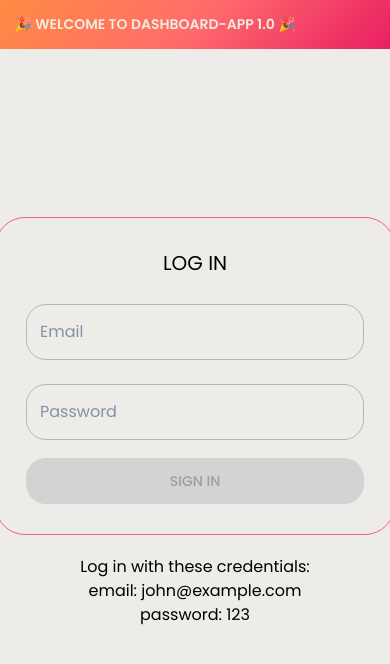
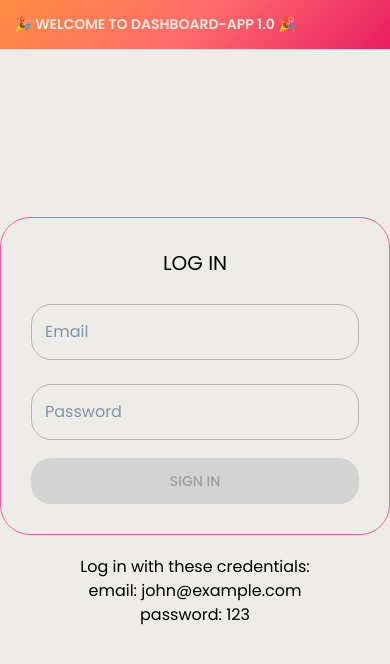
Before and after one commit to bdaniek/dashboard-app, a React (Vite) app in the folder dashboard-frontend/: page / in a window 390 px wide. Shown: the top 664 px of the page. Built offline with nearby package versions, Linux system fonts and the light colour scheme; no server answers.

Commit message:
added RWD

```diff
--- a/dashboard-frontend/src/components/Header/Header.styles.ts
+++ b/dashboard-frontend/src/components/Header/Header.styles.ts
@@ -1,6 +1,6 @@
 import { styled, Button } from '@mui/material';
 
-export const Wrapper = styled('div')`
+export const Wrapper = styled('div')<{ isMobile: boolean }>`
   height: 80px;
   flex-shrink: 0;
   width: 100%;
@@ -9,6 +9,14 @@ export const Wrapper = styled('div')`
   align-items: center;
   justify-content: space-between;
   border-bottom: 1px solid ${({ theme }) => theme.palette.text.secondary};
+
+  ${({ isMobile }) =>
+    isMobile &&
+    `
+    flex-direction: column;
+    height: 110px;
+    justify-content: center;
+  `}
 `;
 
 export const DateText = styled('div')`
--- a/dashboard-frontend/src/components/Header/Header.tsx
+++ b/dashboard-frontend/src/components/Header/Header.tsx
@@ -6,13 +6,15 @@ import {
 } from '@/components/Header/Header.styles.ts';
 import { useCurrentDate } from '@/hooks/useCurrentDate.ts';
 import { useAuth } from '@/context/AuthContext.tsx';
+import { useIsMobile } from '@/hooks/useIsMobile.ts';
 
 const Header = () => {
   const { logout } = useAuth();
   const date = useCurrentDate();
+  const isMobile = useIsMobile();
 
   return (
-    <Wrapper>
+    <Wrapper isMobile={isMobile}>
       <DateText>
         <TimeContainer>{date.toLocaleTimeString()}</TimeContainer>
         <span>{date.toLocaleDateString()}</span>
--- a/dashboard-frontend/src/components/TimeRangeSwitcher/TimeRangeSwitcher.styles.ts
+++ b/dashboard-frontend/src/components/TimeRangeSwitcher/TimeRangeSwitcher.styles.ts
@@ -1,6 +1,6 @@
 import { styled } from '@mui/material';
 
-export const Wrapper = styled('div')`
+export const Wrapper = styled('div')<{ isMobile: boolean }>`
   height: 40px;
   flex-shrink: 0;
   display: flex;
@@ -11,6 +11,12 @@ export const Wrapper = styled('div')`
   gap: 8px;
   width: fit-content;
   margin: 10px 40px 0 40px;
+
+  ${({ isMobile }) =>
+    isMobile &&
+    `
+      margin: 10px auto 0 auto;
+  `}
 `;
 
 export const RangeButton = styled('button')<{ isSelected?: boolean }>`
--- a/dashboard-frontend/src/components/TimeRangeSwitcher/TimeRangeSwitcher.tsx
+++ b/dashboard-frontend/src/components/TimeRangeSwitcher/TimeRangeSwitcher.tsx
@@ -1,5 +1,6 @@
 import { type TimeRange, TIME_RANGES } from '@/types/types.ts';
 import { Wrapper, RangeButton } from '@/components/TimeRangeSwitcher/TimeRangeSwitcher.styles.ts';
+import { useIsMobile } from '@/hooks/useIsMobile.ts';
 
 interface TimeRangeSwitcherProps {
   value: TimeRange;
@@ -7,8 +8,9 @@ interface TimeRangeSwitcherProps {
 }
 
 const TimeRangeSwitcher = ({ value, onChange }: TimeRangeSwitcherProps) => {
+  const isMobile = useIsMobile();
   return (
-    <Wrapper>
+    <Wrapper isMobile={isMobile}>
       {TIME_RANGES.map((range) => (
         <RangeButton isSelected={value === range} key={range} onClick={() => onChange(range)}>
           {range}
--- a/dashboard-frontend/src/components/Transactions/Transactions.styles.ts
+++ b/dashboard-frontend/src/components/Transactions/Transactions.styles.ts
@@ -12,7 +12,7 @@ const fadeSlideIn = keyframes`
   }
 `;
 
-export const Wrapper = styled('div')`
+export const Wrapper = styled('div')<{ isMobile: boolean }>`
   height: 100%;
   flex: 1;
   min-width: 280px;
@@ -24,6 +24,12 @@ export const Wrapper = styled('div')`
     linear-gradient(${({ theme }) => theme.palette.background.paper}) padding-box,
     linear-gradient(135deg, #ff8c42, #f05aa0) border-box;
   border-radius: 24px;
+
+  ${({ isMobile }) =>
+    isMobile &&
+    `
+    max-height: 700px;
+  `}
 `;
 
 export const Title = styled('div')`
--- a/dashboard-frontend/src/components/Transactions/Transactions.tsx
+++ b/dashboard-frontend/src/components/Transactions/Transactions.tsx
@@ -15,6 +15,7 @@ import {
 import type { Transaction } from '@/types/types.ts';
 import useInfiniteScroll from 'react-infinite-scroll-hook';
 import CircularProgress from '@mui/material/CircularProgress';
+import { useIsMobile } from '@/hooks/useIsMobile.ts';
 
 const BATCH_SIZE = 8;
 
@@ -24,6 +25,7 @@ interface TransactionsProps {
 
 export const Transactions = ({ transactions }: TransactionsProps) => {
   const [visibleCount, setVisibleCount] = useState(BATCH_SIZE);
+  const isMobile = useIsMobile();
 
   const loadMore = useCallback(() => {
     setTimeout(() => {
@@ -42,7 +44,7 @@ export const Transactions = ({ transactions }: TransactionsProps) => {
   const visibleTransactions = transactions.slice(0, visibleCount);
 
   return (
-    <Wrapper>
+    <Wrapper isMobile={isMobile}>
       <Title>Recent Transactions</Title>
 
       <ScrollContainer>
--- a/dashboard-frontend/src/components/WeeklyActivity/WeeklyActivityChart.styles.ts
+++ b/dashboard-frontend/src/components/WeeklyActivity/WeeklyActivityChart.styles.ts
@@ -1,8 +1,10 @@
 import { styled } from '@mui/material';
 
 export const Wrapper = styled('div')`
-  height: 320px;
+  height: 100%;
+  min-height: 320px;
   min-width: 300px;
+  width: 100%;
   display: flex;
   flex-direction: column;
   flex: 1;
--- /dev/null
+++ b/dashboard-frontend/src/hooks/useIsMobile.ts
@@ -0,0 +1,14 @@
+import { useState, useEffect } from 'react';
+
+export const useIsMobile = (breakpoint = 600) => {
+  const [isMobile, setIsMobile] = useState(window.innerWidth < breakpoint);
+
+  useEffect(() => {
+    const handleResize = () => setIsMobile(window.innerWidth < breakpoint);
+
+    window.addEventListener('resize', handleResize);
+    return () => window.removeEventListener('resize', handleResize);
+  }, [breakpoint]);
+
+  return isMobile;
+};
--- a/dashboard-frontend/src/pages/DashboardPage/DashboardPage.styles.ts
+++ b/dashboard-frontend/src/pages/DashboardPage/DashboardPage.styles.ts
@@ -1,19 +1,36 @@
 import { styled } from '@mui/material';
 
-export const Wrapper = styled('div')`
+export const Wrapper = styled('div')<{ isMobile: boolean }>`
   height: 100vh;
   width: 100%;
   display: flex;
   flex-direction: column;
   overflow: hidden;
+
+  @media (max-width: 1150px) {
+    overflow-y: scroll;
+  }
 `;
 
-export const Container = styled('div')`
+export const Container = styled('div')<{ isMobile: boolean }>`
   display: flex;
   width: 100%;
   overflow: hidden;
   padding: 20px 40px 40px 40px;
   gap: 40px;
+
+  @media (max-width: 1150px) {
+    flex-direction: column;
+    overflow-y: scroll;
+    min-height: fit-content;
+  }
+
+  ${({ isMobile }) =>
+    isMobile &&
+    `
+    flex-direction: column;
+    padding: 20px;
+  `}
 `;
 
 export const Main = styled('div')`
@@ -22,12 +39,22 @@ export const Main = styled('div')`
   flex-direction: column;
   gap: 24px;
 `;
-export const Section = styled('div')`
+
+export const Section = styled('div')<{ isMobile?: boolean }>`
   flex: 1;
   display: flex;
   align-items: center;
   justify-content: center;
   gap: 40px;
+
+  ${({ isMobile }) =>
+    isMobile &&
+    `
+    flex-direction: column;
+    flex: 0;
+    min-height: fit-content;
+    width: 100%:
+  `}
 `;
 
 export const LoaderContainer = styled('div')`
@@ -36,6 +63,7 @@ export const LoaderContainer = styled('div')`
   display: flex;
   justify-content: center;
   align-items: center;
+  text-align: center;
 `;
 
 export const ErrorContainer = styled('div')`
--- a/dashboard-frontend/src/pages/DashboardPage/DashboardPage.tsx
+++ b/dashboard-frontend/src/pages/DashboardPage/DashboardPage.tsx
@@ -17,11 +17,14 @@ import type { TimeRange } from '@/types/types.ts';
 import { useDashboardMetrics } from '@/hooks/useDashboardMetrics.ts';
 import TimeRangeSwitcher from '@/components/TimeRangeSwitcher/TimeRangeSwitcher.tsx';
 import { Transactions } from '@/components/Transactions/Transactions.tsx';
+import { useIsMobile } from '@/hooks/useIsMobile.ts';
 
 export default function DashboardPage() {
   const [timeRange, setTimeRange] = useState<TimeRange>('30D');
   const state = useFetchDashboard();
   const isDataLoading = state.status === 'loading';
+  const isMobile = useIsMobile();
+  const isTooSmall = useIsMobile(405);
 
   const metrics = state.status === 'success' ? state.data.metrics : [];
 
@@ -34,6 +37,10 @@ export default function DashboardPage() {
     conversion,
     revenueComparison,
   } = useDashboardMetrics(metrics, timeRange);
+
+  if (isTooSmall) {
+    return <LoaderContainer>Please use a bigger screen for the best experience.</LoaderContainer>;
+  }
 
   if (isDataLoading) {
     return (
@@ -48,15 +55,15 @@ export default function DashboardPage() {
   }
 
   return (
-    <Wrapper>
+    <Wrapper isMobile={isMobile}>
       <Header />
       <TimeRangeSwitcher value={timeRange} onChange={setTimeRange} />
-      <Container>
+      <Container isMobile={isMobile}>
         <Main>
           <Section>
             <RevenueChart chartData={chartData} timeRange={timeRange} />
           </Section>
-          <Section>
+          <Section isMobile={isMobile}>
             <Stats
               totalRevenue={totalRevenue}
               totalUsers={totalUsers}
--- a/dashboard-frontend/src/pages/LoginPage/LoginPage.styles.ts
+++ b/dashboard-frontend/src/pages/LoginPage/LoginPage.styles.ts
@@ -11,7 +11,9 @@ export const Wrapper = styled('div')`
 `;
 
 export const Container = styled('div')`
-  width: 400px;
+  width: 100%;
+  max-width: 400px;
+  min-width: 300px;
   border-radius: 30px;
   padding: 30px;
   border: 1px solid ${({ theme }) => theme.palette.primary.main};
```
Also changed, not shown: 1 other file (tests, documents, lock files or other folders).
